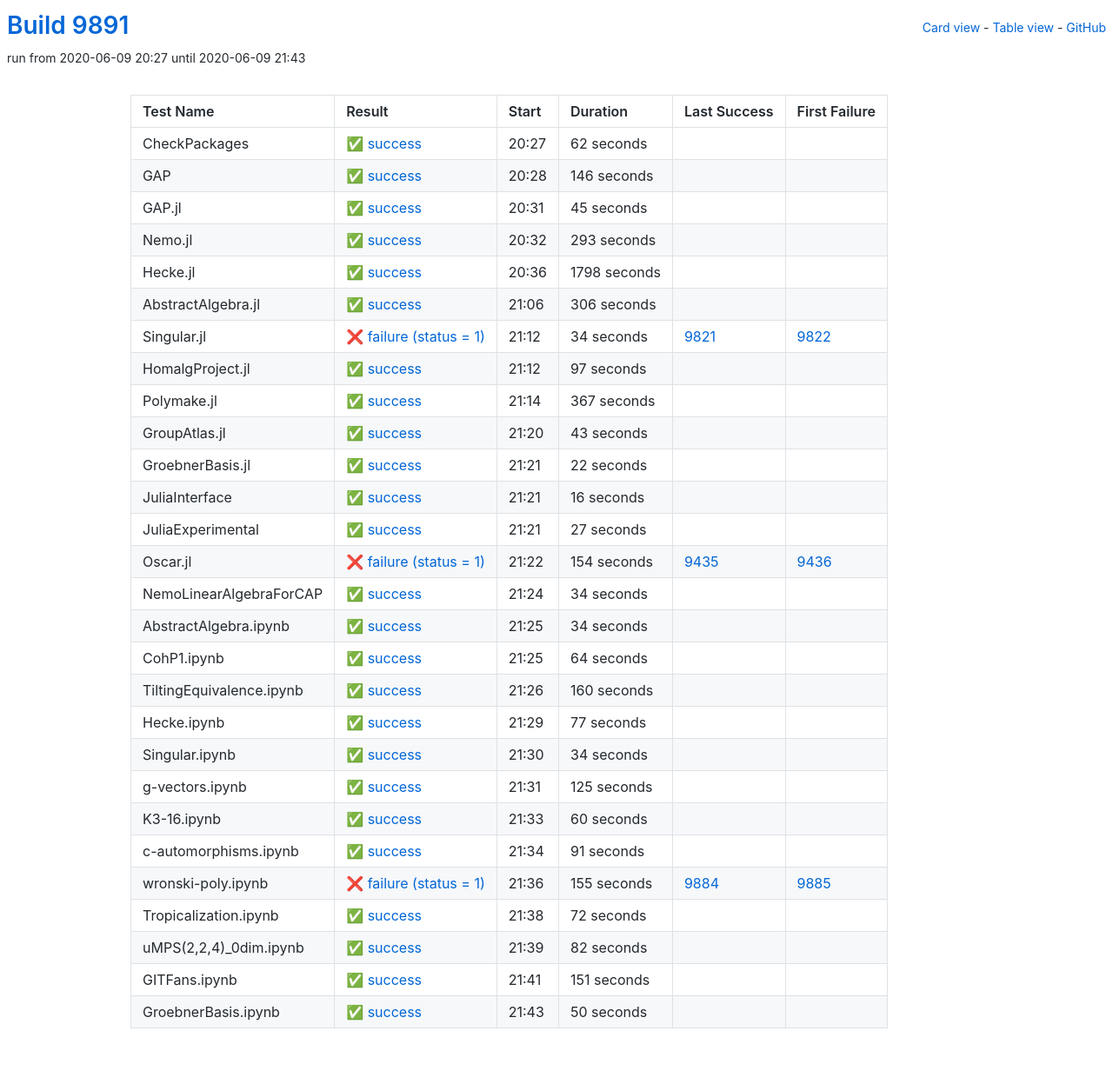
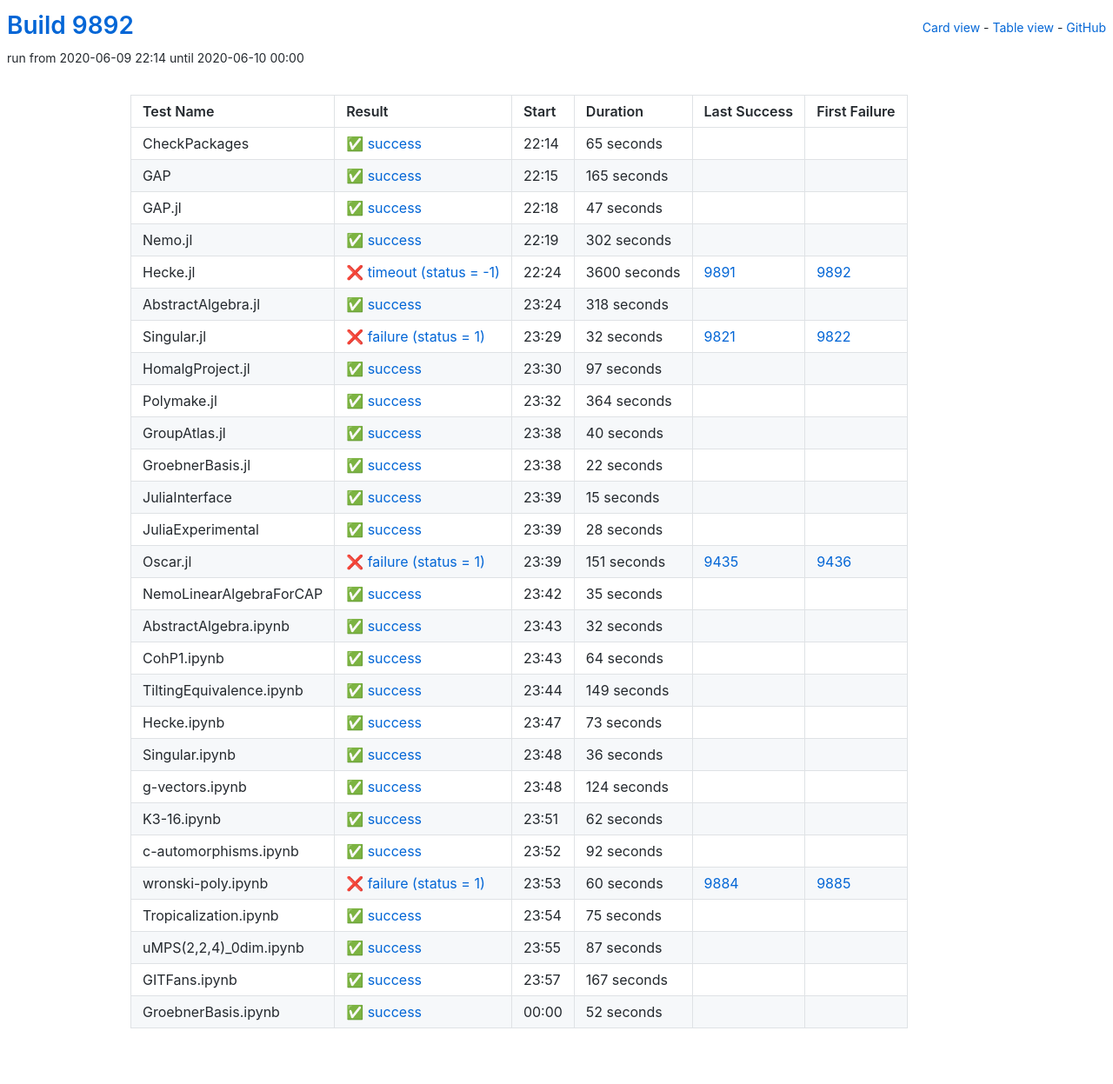
Before and after one commit to oscar-system/oscar-ci-status, a Jekyll site: the page built from table.html, in a window 1280 px wide. Shown: the whole page at 87% size. Built offline with Jekyll 4.4.1, drawn with Linux system fonts in a browser that asks for light colours.

Commit message:
Build 9892

```diff
--- a/_data/ci.yml
+++ b/_data/ci.yml
@@ -1,89 +1,89 @@
-build: 9891
-build_url: https://oscarci.mathematik.uni-kl.de/job/oscar/9891/
+build: 9892
+build_url: https://oscarci.mathematik.uni-kl.de/job/oscar/9892/
 job: oscar
 tests:
-- duration: 62
+- duration: 65
   exitcode: 0
   first_failure: false
   first_failure_url: null
   id: checkpackages
   last_success: false
   last_success_url: null
-  log: https://oscarci.mathematik.uni-kl.de/job/oscar/9891/artifact/logs/build-9891/CheckPackages.log
+  log: https://oscarci.mathematik.uni-kl.de/job/oscar/9892/artifact/logs/build-9892/CheckPackages.log
   name: CheckPackages
-  start: 2020-06-09 20:27
+  start: 2020-06-09 22:14
   status: success
   success: true
-- duration: 146
+- duration: 165
   exitcode: 0
   first_failure: false
   first_failure_url: null
   id: gap
   last_success: false
   last_success_url: null
-  log: https://oscarci.mathematik.uni-kl.de/job/oscar/9891/artifact/logs/build-9891/GAP.log
+  log: https://oscarci.mathematik.uni-kl.de/job/oscar/9892/artifact/logs/build-9892/GAP.log
   name: GAP
-  start: 2020-06-09 20:28
+  start: 2020-06-09 22:15
   status: success
   success: true
-- duration: 45
+- duration: 47
   exitcode: 0
   first_failure: false
   first_failure_url: null
   id: gap-jl
   last_success: false
   last_success_url: null
-  log: https://oscarci.mathematik.uni-kl.de/job/oscar/9891/artifact/logs/build-9891/GAP.jl.log
+  log: https://oscarci.mathematik.uni-kl.de/job/oscar/9892/artifact/logs/build-9892/GAP.jl.log
   name: GAP.jl
-  start: 2020-06-09 20:31
+  start: 2020-06-09 22:18
   status: success
   success: true
-- duration: 293
+- duration: 302
   exitcode: 0
   first_failure: false
   first_failure_url: null
   id: nemo-jl
   last_success: false
   last_success_url: null
-  log: https://oscarci.mathematik.uni-kl.de/job/oscar/9891/artifact/logs/build-9891/Nemo.jl.log
+  log: https://oscarci.mathematik.uni-kl.de/job/oscar/9892/artifact/logs/build-9892/Nemo.jl.log
   name: Nemo.jl
-  start: 2020-06-09 20:32
+  start: 2020-06-09 22:19
   status: success
   success: true
-- duration: 1798
-  exitcode: 0
-  first_failure: false
-  first_failure_url: null
+- duration: 3600
+  exitcode: -1
+  first_failure: 9892
+  first_failure_url: https://oscarci.mathematik.uni-kl.de/job/oscar/9892/
   id: hecke-jl
-  last_success: false
-  last_success_url: null
-  log: https://oscarci.mathematik.uni-kl.de/job/oscar/9891/artifact/logs/build-9891/Hecke.jl.log
+  last_success: 9891
+  last_success_url: https://oscarci.mathematik.uni-kl.de/job/oscar/9891/
+  log: https://oscarci.mathematik.uni-kl.de/job/oscar/9892/artifact/logs/build-9892/Hecke.jl.log
   name: Hecke.jl
-  start: 2020-06-09 20:36
-  status: success
-  success: true
-- duration: 306
+  start: 2020-06-09 22:24
+  status: timeout
+  success: false
+- duration: 318
   exitcode: 0
   first_failure: false
   first_failure_url: null
   id: abstractalgebra-jl
   last_success: false
   last_success_url: null
-  log: https://oscarci.mathematik.uni-kl.de/job/oscar/9891/artifact/logs/build-9891/AbstractAlgebra.jl.log
+  log: https://oscarci.mathematik.uni-kl.de/job/oscar/9892/artifact/logs/build-9892/AbstractAlgebra.jl.log
   name: AbstractAlgebra.jl
-  start: 2020-06-09 21:06
+  start: 2020-06-09 23:24
   status: success
   success: true
-- duration: 34
+- duration: 32
   exitcode: 1
   first_failure: 9822
   first_failure_url: https://oscarci.mathematik.uni-kl.de/job/oscar/9822/
   id: singular-jl
   last_success: 9821
   last_success_url: https://oscarci.mathematik.uni-kl.de/job/oscar/9821/
-  log: https://oscarci.mathematik.uni-kl.de/job/oscar/9891/artifact/logs/build-9891/Singular.jl.log
+  log: https://oscarci.mathematik.uni-kl.de/job/oscar/9892/artifact/logs/build-9892/Singular.jl.log
   name: Singular.jl
-  start: 2020-06-09 21:12
+  start: 2020-06-09 23:29
   status: failure
   success: false
 - duration: 97
@@ -93,33 +93,33 @@
   id: homalgproject-jl
   last_success: false
   last_success_url: null
-  log: https://oscarci.mathematik.uni-kl.de/job/oscar/9891/artifact/logs/build-9891/HomalgProject.jl.log
+  log: https://oscarci.mathematik.uni-kl.de/job/oscar/9892/artifact/logs/build-9892/HomalgProject.jl.log
   name: HomalgProject.jl
-  start: 2020-06-09 21:12
+  start: 2020-06-09 23:30
   status: success
   success: true
-- duration: 367
+- duration: 364
   exitcode: 0
   first_failure: false
   first_failure_url: null
   id: polymake-jl
   last_success: false
   last_success_url: null
-  log: https://oscarci.mathematik.uni-kl.de/job/oscar/9891/artifact/logs/build-9891/Polymake.jl.log
+  log: https://oscarci.mathematik.uni-kl.de/job/oscar/9892/artifact/logs/build-9892/Polymake.jl.log
   name: Polymake.jl
-  start: 2020-06-09 21:14
+  start: 2020-06-09 23:32
   status: success
   success: true
-- duration: 43
+- duration: 40
   exitcode: 0
   first_failure: false
   first_failure_url: null
   id: groupatlas-jl
   last_success: false
   last_success_url: null
-  log: https://oscarci.mathematik.uni-kl.de/job/oscar/9891/artifact/logs/build-9891/GroupAtlas.jl.log
+  log: https://oscarci.mathematik.uni-kl.de/job/oscar/9892/artifact/logs/build-9892/GroupAtlas.jl.log
   name: GroupAtlas.jl
-  start: 2020-06-09 21:20
+  start: 2020-06-09 23:38
   status: success
   success: true
 - duration: 22
@@ -129,69 +129,69 @@
   id: groebnerbasis-jl
   last_success: false
   last_success_url: null
-  log: https://oscarci.mathematik.uni-kl.de/job/oscar/9891/artifact/logs/build-9891/GroebnerBasis.jl.log
+  log: https://oscarci.mathematik.uni-kl.de/job/oscar/9892/artifact/logs/build-9892/GroebnerBasis.jl.log
   name: GroebnerBasis.jl
-  start: 2020-06-09 21:21
+  start: 2020-06-09 23:38
   status: success
   success: true
-- duration: 16
+- duration: 15
   exitcode: 0
   first_failure: false
   first_failure_url: null
   id: juliainterface
   last_success: false
   last_success_url: null
-  log: https://oscarci.mathematik.uni-kl.de/job/oscar/9891/artifact/logs/build-9891/JuliaInterface.log
+  log: https://oscarci.mathematik.uni-kl.de/job/oscar/9892/artifact/logs/build-9892/JuliaInterface.log
   name: JuliaInterface
-  start: 2020-06-09 21:21
+  start: 2020-06-09 23:39
   status: success
   success: true
-- duration: 27
+- duration: 28
   exitcode: 0
   first_failure: false
   first_failure_url: null
   id: juliaexperimental
   last_success: false
   last_success_url: null
-  log: https://oscarci.mathematik.uni-kl.de/job/oscar/9891/artifact/logs/build-9891/JuliaExperimental.log
+  log: https://oscarci.mathematik.uni-kl.de/job/oscar/9892/artifact/logs/build-9892/JuliaExperimental.log
   name: JuliaExperimental
-  start: 2020-06-09 21:21
+  start: 2020-06-09 23:39
   status: success
   success: true
-- duration: 154
+- duration: 151
   exitcode: 1
   first_failure: 9436
   first_failure_url: https://oscarci.mathematik.uni-kl.de/job/oscar/9436/
   id: oscar-jl
   last_success: 9435
   last_success_url: https://oscarci.mathematik.uni-kl.de/job/oscar/9435/
-  log: https://oscarci.mathematik.uni-kl.de/job/oscar/9891/artifact/logs/build-9891/Oscar.jl.log
+  log: https://oscarci.mathematik.uni-kl.de/job/oscar/9892/artifact/logs/build-9892/Oscar.jl.log
   name: Oscar.jl
-  start: 2020-06-09 21:22
+  start: 2020-06-09 23:39
   status: failure
   success: false
-- duration: 34
+- duration: 35
   exitcode: 0
   first_failure: false
   first_failure_url: null
   id: nemolinearalgebraforcap
   last_success: false
   last_success_url: null
-  log: https://oscarci.mathematik.uni-kl.de/job/oscar/9891/artifact/logs/build-9891/NemoLinearAlgebraForCAP.log
+  log: https://oscarci.mathematik.uni-kl.de/job/oscar/9892/artifact/logs/build-9892/NemoLinearAlgebraForCAP.log
   name: NemoLinearAlgebraForCAP
-  start: 2020-06-09 21:24
+  start: 2020-06-09 23:42
   status: success
   success: true
-- duration: 34
+- duration: 32
   exitcode: 0
   first_failure: false
   first_failure_url: null
   id: abstractalgebra-ipynb
   last_success: false
   last_success_url: null
-  log: https://oscarci.mathematik.uni-kl.de/job/oscar/9891/artifact/logs/build-9891/AbstractAlgebra.ipynb.log
+  log: https://oscarci.mathematik.uni-kl.de/job/oscar/9892/artifact/logs/build-9892/AbstractAlgebra.ipynb.log
   name: AbstractAlgebra.ipynb
-  start: 2020-06-09 21:25
+  start: 2020-06-09 23:43
   status: success
   success: true
 - duration: 64
@@ -201,140 +201,140 @@
   id: cohp1-ipynb
   last_success: false
   last_success_url: null
-  log: https://oscarci.mathematik.uni-kl.de/job/oscar/9891/artifact/logs/build-9891/CohP1.ipynb.log
+  log: https://oscarci.mathematik.uni-kl.de/job/oscar/9892/artifact/logs/build-9892/CohP1.ipynb.log
   name: CohP1.ipynb
-  start: 2020-06-09 21:25
+  start: 2020-06-09 23:43
   status: success
   success: true
-- duration: 160
+- duration: 149
   exitcode: 0
   first_failure: false
   first_failure_url: null
   id: tiltingequivalence-ipynb
   last_success: false
   last_success_url: null
-  log: https://oscarci.mathematik.uni-kl.de/job/oscar/9891/artifact/logs/build-9891/TiltingEquivalence.ipynb.log
+  log: https://oscarci.mathematik.uni-kl.de/job/oscar/9892/artifact/logs/build-9892/TiltingEquivalence.ipynb.log
   name: TiltingEquivalence.ipynb
-  start: 2020-06-09 21:26
+  start: 2020-06-09 23:44
   status: success
   success: true
-- duration: 77
+- duration: 73
   exitcode: 0
   first_failure: false
   first_failure_url: null
   id: hecke-ipynb
   last_success: false
   last_success_url: null
-  log: https://oscarci.mathematik.uni-kl.de/job/oscar/9891/artifact/logs/build-9891/Hecke.ipynb.log
+  log: https://oscarci.mathematik.uni-kl.de/job/oscar/9892/artifact/logs/build-9892/Hecke.ipynb.log
   name: Hecke.ipynb
-  start: 2020-06-09 21:29
+  start: 2020-06-09 23:47
   status: success
   success: true
-- duration: 34
+- duration: 36
   exitcode: 0
   first_failure: false
   first_failure_url: null
   id: singular-ipynb
   last_success: false
   last_success_url: null
-  log: https://oscarci.mathematik.uni-kl.de/job/oscar/9891/artifact/logs/build-9891/Singular.ipynb.log
+  log: https://oscarci.mathematik.uni-kl.de/job/oscar/9892/artifact/logs/build-9892/Singular.ipynb.log
   name: Singular.ipynb
-  start: 2020-06-09 21:30
+  start: 2020-06-09 23:48
   status: success
   success: true
-- duration: 125
+- duration: 124
   exitcode: 0
   first_failure: false
   first_failure_url: null
   id: g-vectors-ipynb
   last_success: false
   last_success_url: null
-  log: https://oscarci.mathematik.uni-kl.de/job/oscar/9891/artifact/logs/build-9891/g-vectors.ipynb.log
+  log: https://oscarci.mathematik.uni-kl.de/job/oscar/9892/artifact/logs/build-9892/g-vectors.ipynb.log
   name: g-vectors.ipynb
-  start: 2020-06-09 21:31
+  start: 2020-06-09 23:48
   status: success
   success: true
-- duration: 60
+- duration: 62
   exitcode: 0
   first_failure: false
   first_failure_url: null
   id: k3-16-ipynb
   last_success: false
   last_success_url: null
-  log: https://oscarci.mathematik.uni-kl.de/job/oscar/9891/artifact/logs/build-9891/K3-16.ipynb.log
+  log: https://oscarci.mathematik.uni-kl.de/job/oscar/9892/artifact/logs/build-9892/K3-16.ipynb.log
   name: K3-16.ipynb
-  start: 2020-06-09 21:33
+  start: 2020-06-09 23:51
   status: success
   success: true
-- duration: 91
+- duration: 92
   exitcode: 0
   first_failure: false
   first_failure_url: null
   id: c-automorphisms-ipynb
   last_success: false
   last_success_url: null
-  log: https://oscarci.mathematik.uni-kl.de/job/oscar/9891/artifact/logs/build-9891/c-automorphisms.ipynb.log
+  log: https://oscarci.mathematik.uni-kl.de/job/oscar/9892/artifact/logs/build-9892/c-automorphisms.ipynb.log
   name: c-automorphisms.ipynb
-  start: 2020-06-09 21:34
+  start: 2020-06-09 23:52
   status: success
   success: true
-- duration: 155
+- duration: 60
   exitcode: 1
   first_failure: 9885
   first_failure_url: https://oscarci.mathematik.uni-kl.de/job/oscar/9885/
   id: wronski-poly-ipynb
   last_success: 9884
   last_success_url: https://oscarci.mathematik.uni-kl.de/job/oscar/9884/
-  log: https://oscarci.mathematik.uni-kl.de/job/oscar/9891/artifact/logs/build-9891/wronski-poly.ipynb.log
+  log: https://oscarci.mathematik.uni-kl.de/job/oscar/9892/artifact/logs/build-9892/wronski-poly.ipynb.log
   name: wronski-poly.ipynb
-  start: 2020-06-09 21:36
+  start: 2020-06-09 23:53
   status: failure
   success: false
-- duration: 72
+- duration: 75
   exitcode: 0
   first_failure: false
   first_failure_url: null
   id: tropicalization-ipynb
   last_success: false
   last_success_url: null
-  log: https://oscarci.mathematik.uni-kl.de/job/oscar/9891/artifact/logs/build-9891/Tropicalization.ipynb.log
+  log: https://oscarci.mathematik.uni-kl.de/job/oscar/9892/artifact/logs/build-9892/Tropicalization.ipynb.log
   name: Tropicalization.ipynb
-  start: 2020-06-09 21:38
+  start: 2020-06-09 23:54
   status: success
   success: true
-- duration: 82
+- duration: 87
   exitcode: 0
   first_failure: false
   first_failure_url: null
   id: umps-2-2-4-0dim-ipynb
   last_success: false
   last_success_url: null
-  log: https://oscarci.mathematik.uni-kl.de/job/oscar/9891/artifact/logs/build-9891/uMPS-2-2-4-_0dim.ipynb.log
+  log: https://oscarci.mathematik.uni-kl.de/job/oscar/9892/artifact/logs/build-9892/uMPS-2-2-4-_0dim.ipynb.log
   name: uMPS(2,2,4)_0dim.ipynb
-  start: 2020-06-09 21:39
+  start: 2020-06-09 23:55
   status: success
   success: true
-- duration: 151
+- duration: 167
   exitcode: 0
   first_failure: false
   first_failure_url: null
   id: gitfans-ipynb
   last_success: false
   last_success_url: null
-  log: https://oscarci.mathematik.uni-kl.de/job/oscar/9891/artifact/logs/build-9891/GITFans.ipynb.log
+  log: https://oscarci.mathematik.uni-kl.de/job/oscar/9892/artifact/logs/build-9892/GITFans.ipynb.log
   name: GITFans.ipynb
-  start: 2020-06-09 21:41
+  start: 2020-06-09 23:57
   status: success
   success: true
-- duration: 50
+- duration: 52
   exitcode: 0
   first_failure: false
   first_failure_url: null
   id: groebnerbasis-ipynb
   last_success: false
   last_success_url: null
-  log: https://oscarci.mathematik.uni-kl.de/job/oscar/9891/artifact/logs/build-9891/GroebnerBasis.ipynb.log
+  log: https://oscarci.mathematik.uni-kl.de/job/oscar/9892/artifact/logs/build-9892/GroebnerBasis.ipynb.log
   name: GroebnerBasis.ipynb
-  start: 2020-06-09 21:43
+  start: 2020-06-10 00:00
   status: success
   success: true
```
Also changed, not shown: README.md.
